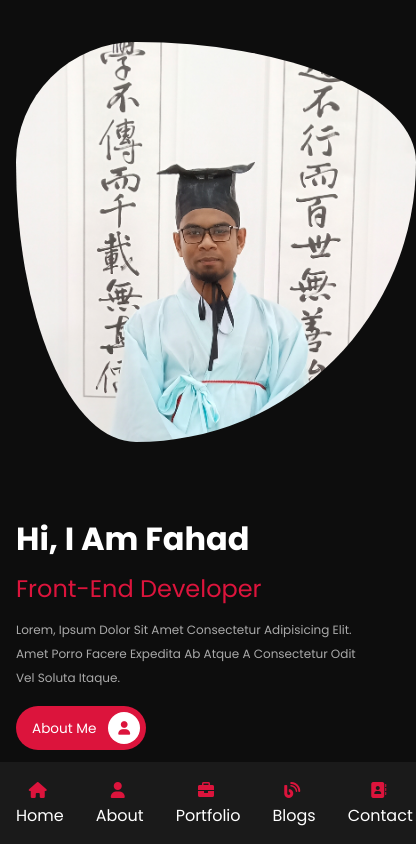
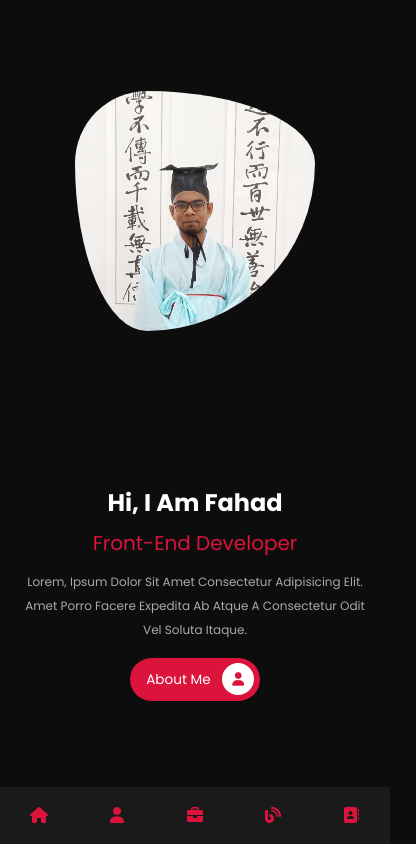
Before and after one commit to faha1999/fahad.me, a plain HTML site: page index.html in a window 390 px wide. Shown: the whole page, 416 px wide, since content can reach past the window. Drawn offline with Linux system fonts and the light colour scheme.

Commit message:
solved media

```diff
--- a/app/scss/_home.scss
+++ b/app/scss/_home.scss
@@ -40,3 +40,25 @@
     }
   }
 }
+
+@media (max-width: 768px) {
+  .home {
+    text-align: center;
+    gap: 2rem;
+
+    .image img {
+      height: 30rem;
+      width: 30rem;
+    }
+
+    .content {
+      h3 {
+        font-size: 3rem;
+      }
+
+      span {
+        font-size: 2.5rem;
+      }
+    }
+  }
+}
--- a/app/scss/_nav.scss
+++ b/app/scss/_nav.scss
@@ -31,3 +31,21 @@
     }
   }
 }
+
+@media (max-width: 768px) {
+  .navbar {
+    a {
+      i {
+        padding: 0;
+      }
+
+      span {
+        display: none;
+      }
+
+      &:hover {
+        padding-bottom: 2rem;
+      }
+    }
+  }
+}
```
Also changed, not shown: index.html (+0 -7 lines), about.html (added), app/css/style.min.css, 1 other file.
